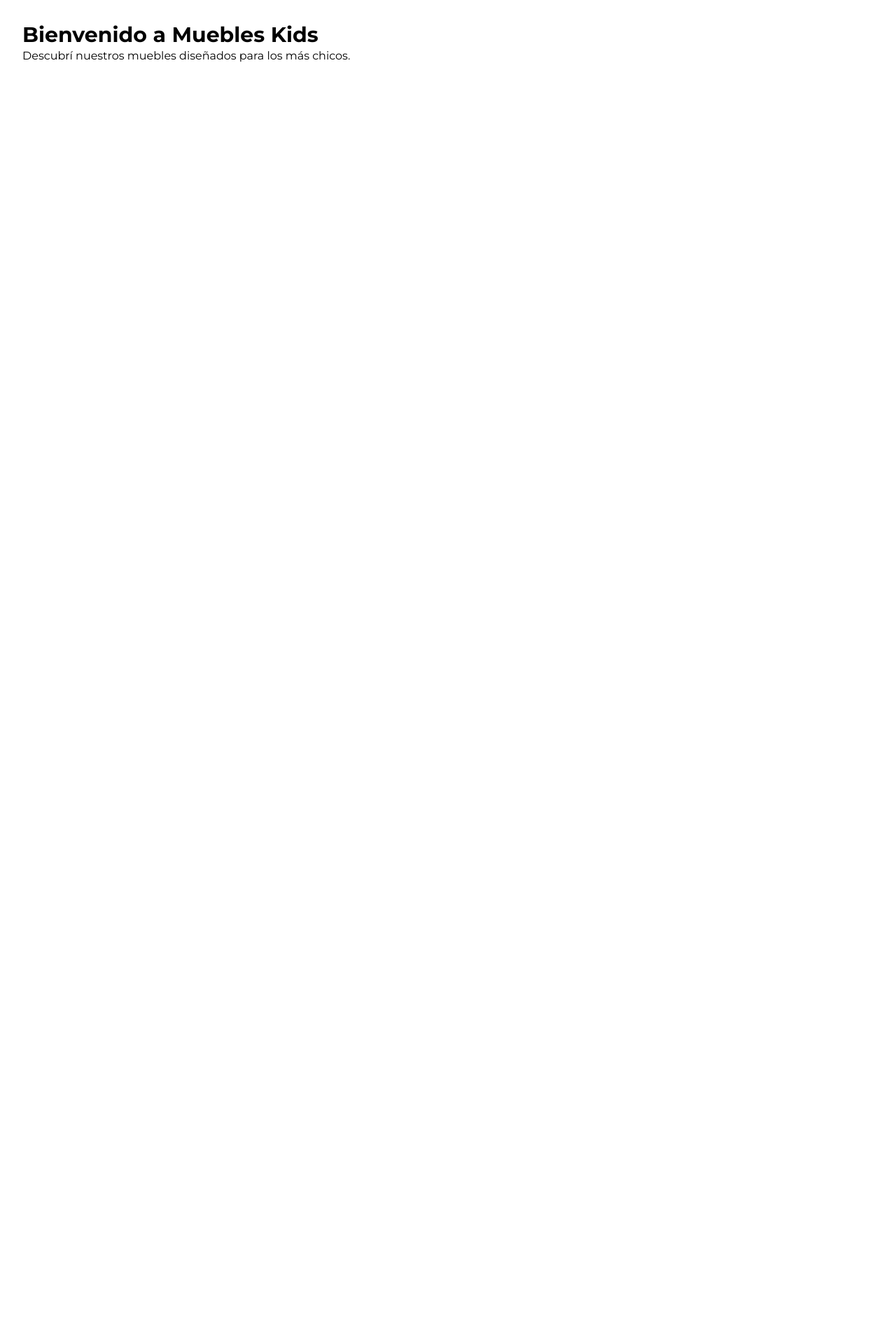
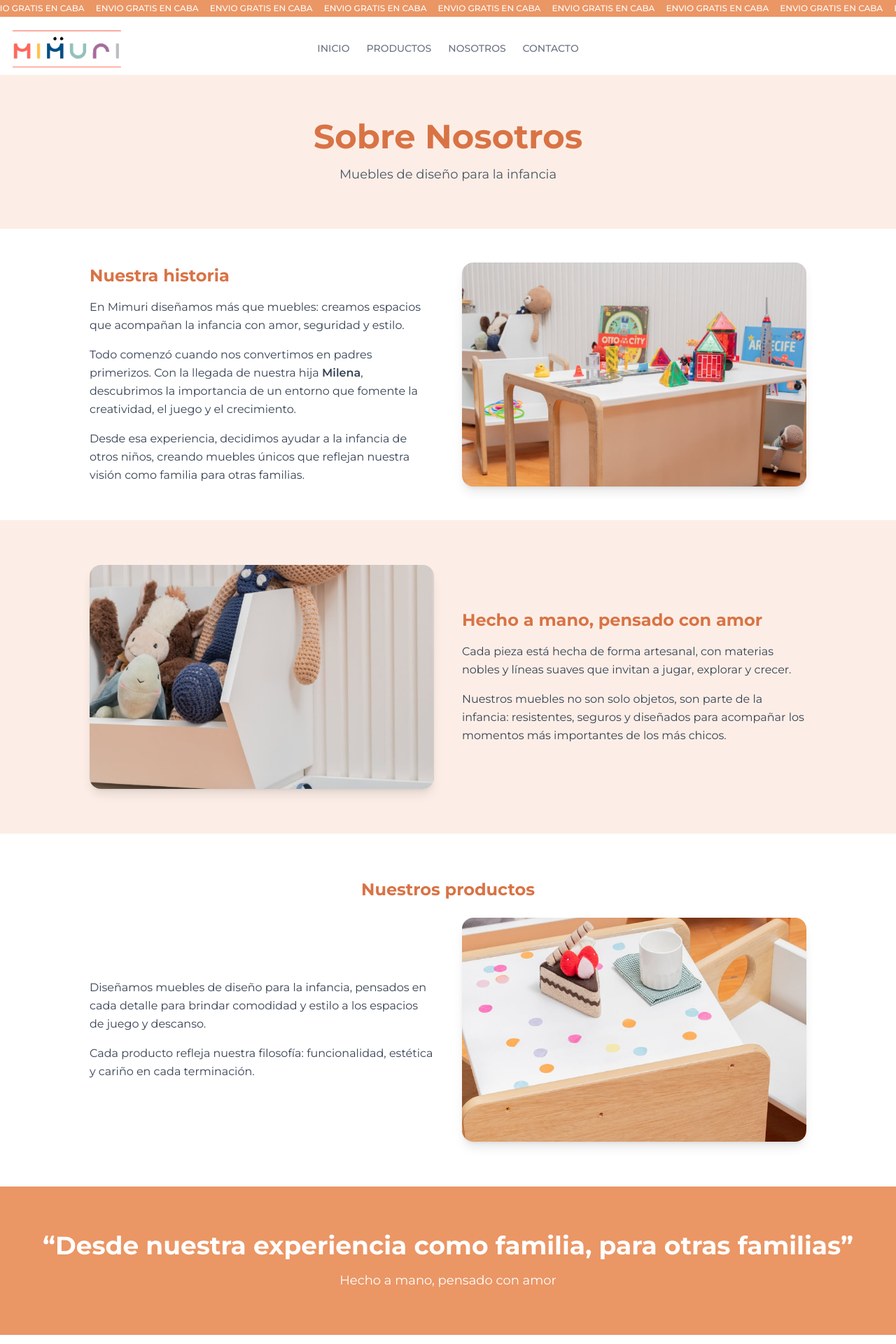
Before and after one commit to NicoleGluj/mimuri-proyecto, a React app in the folder frontend/: page /nosotros in a window 1280 px wide. Shown: the top 1920 px of the page at 70% size. Before the commit the page ends 800 px from the top, so only its background shows below. Built offline with nearby package versions, Linux system fonts and the light colour scheme; the HTML template or start-up script is replaced by a standard one.

Commit message:
add: page nosotros

```diff
--- a/frontend/src/views/Nosotros.jsx
+++ b/frontend/src/views/Nosotros.jsx
@@ -1,9 +1,118 @@
+import Header from "../components/header/Header";
+import Footer from "../components/Footer";
+import tallerImage from "../assets/images/carrousel/biblioteca.png";
+import productosImage from "../assets/images/carrousel/combo.png";
+import familiaImage from "../assets/images/carrousel/espacio.png";
+
 const Nosotros = () => {
   return (
-    <div className="p-8">
-      <h1 className="text-3xl font-bold">Bienvenido a Muebles Kids</h1>
-      <p>Descubrí nuestros muebles diseñados para los más chicos.</p>
-    </div>
+    <>
+      <Header />
+
+      {/* HERO */}
+      <section className="bg-[#fceee6] py-16 text-center">
+        <h1 className="text-4xl md:text-5xl font-bold text-[#d97345] mb-4">
+          Sobre Nosotros
+        </h1>
+        <p className="text-gray-600 text-lg max-w-2xl mx-auto">
+          Muebles de diseño para la infancia
+        </p>
+      </section>
+
+      {/* HISTORIA */}
+      <section className="w-[98%] mx-auto py-12 max-w-5xl">
+        <div className="grid grid-cols-1 md:grid-cols-2 gap-10 items-center">
+          <div>
+            <h2 className="text-2xl font-bold text-[#d97345] mb-4">
+              Nuestra historia
+            </h2>
+            <p className="text-gray-700 leading-relaxed mb-4">
+              En Mimuri diseñamos más que muebles: creamos espacios que acompañan la infancia con amor, seguridad y estilo.
+            </p>
+            <p className="text-gray-700 leading-relaxed mb-4">
+              Todo comenzó cuando nos convertimos en padres primerizos. Con la llegada de nuestra hija <span className="font-semibold">Milena</span>, descubrimos la importancia de un entorno que fomente la creatividad, el juego y el crecimiento.
+            </p>
+            <p className="text-gray-700 leading-relaxed">
+              Desde esa experiencia, decidimos ayudar a la infancia de otros niños, creando muebles únicos que reflejan nuestra visión como familia para otras familias.
+            </p>
+          </div>
+          <div>
+            <img
+              src={familiaImage}
+              alt="Familia fundadora"
+              className="rounded-2xl shadow-lg object-cover w-full h-80 transition-transform duration-300 hover:scale-105"
+            />
+          </div>
+        </div>
+      </section>
+
+      {/* ARTESANAL */}
+      <section className="bg-[#fceee6] py-16">
+        <div className="max-w-5xl mx-auto grid grid-cols-1 md:grid-cols-2 gap-10 items-center">
+          <div>
+            <img
+              src={tallerImage}
+              alt="Taller artesanal"
+              className="rounded-2xl shadow-lg object-cover w-full h-80 transition-transform duration-300 hover:scale-105"
+            />
+          </div>
+          <div>
+            <h2 className="text-2xl font-bold text-[#d97345] mb-4">
+              Hecho a mano, pensado con amor
+            </h2>
+            <p className="text-gray-700 leading-relaxed mb-4">
+              Cada pieza está hecha de forma artesanal, con materias nobles y líneas suaves que invitan a jugar, explorar y crecer.
+            </p>
+            <p className="text-gray-700 leading-relaxed">
+              Nuestros muebles no son solo objetos, son parte de la infancia: resistentes, seguros y diseñados para acompañar los momentos más importantes de los más chicos.
+            </p>
+          </div>
+        </div>
+      </section>
+
+      {/* PRODUCTOS */}
+      <section className="w-[98%] mx-auto py-16 max-w-5xl">
+        <h2 className="text-2xl font-bold text-[#d97345] mb-6 text-center">
+          Nuestros productos
+        </h2>
+        <div className="grid grid-cols-1 md:grid-cols-2 gap-10 items-center">
+          <div>
+            <p className="text-gray-700 leading-relaxed mb-4">
+              Diseñamos muebles de diseño para la infancia, pensados en cada detalle para brindar comodidad y estilo a los espacios de juego y descanso.
+            </p>
+            <p className="text-gray-700 leading-relaxed">
+              Cada producto refleja nuestra filosofía: funcionalidad, estética y cariño en cada terminación.
+            </p>
+          </div>
+          <div>
+            <img
+              src={productosImage}
+              alt="Muebles de Mimuri"
+              className="rounded-2xl shadow-lg object-cover w-full h-80 transition-transform duration-300 hover:scale-105"
+            />
+          </div>
+        </div>
+      </section>
+
+      {/* FRASE DESTACADA */}
+      <section className="bg-[#eb9665] py-16 text-center">
+        <h2 className="text-3xl md:text-4xl font-bold text-white mb-4">
+          “Desde nuestra experiencia como familia, para otras familias”
+        </h2>
+        <p className="text-white text-lg">
+          Hecho a mano, pensado con amor
+        </p>
+      </section>
+
+      {/* INSTAGRAM */}
+      <section className="w-[98%] mx-auto py-12 flex justify-center">
+        <h2 className="text-2xl md:text-3xl font-bold text-gray-800">
+          Seguinos en nuestro Instagram @mimuriok
+        </h2>
+      </section>
+
+      <Footer />
+    </>
   );
 };
 
```
